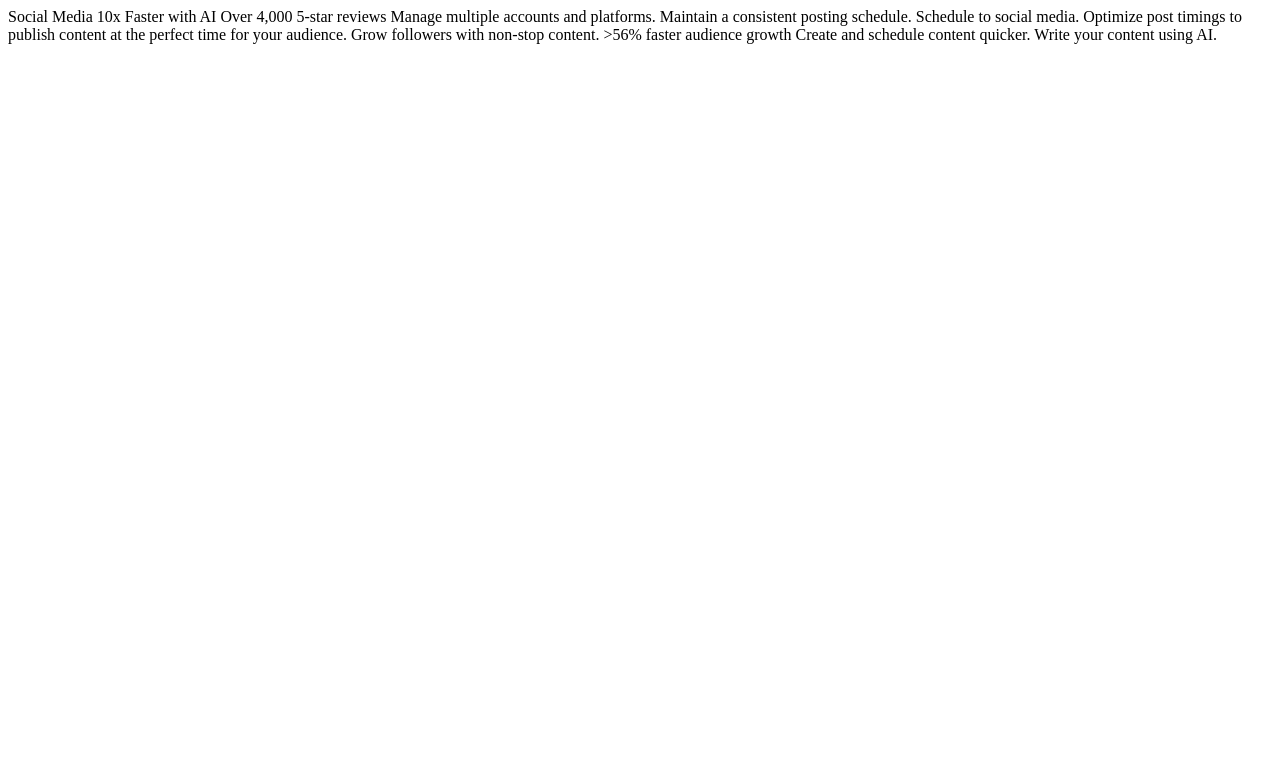
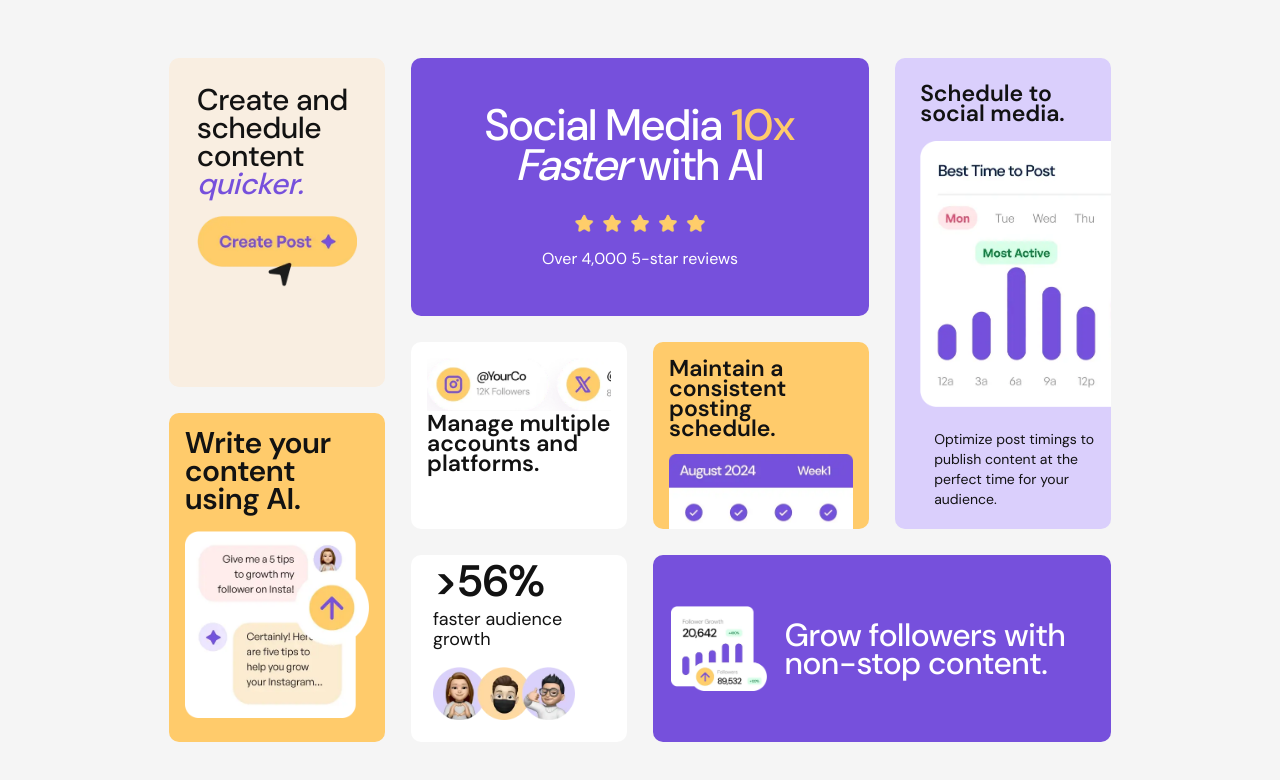
Before and after one commit to csaw101/bento-grid, a website: page src/index.html in a window 1280 px wide. Drawn offline with Linux system fonts and the light colour scheme.

Commit message:
general layout and styles + edits to .gitignore

```diff
--- a/src/index.html
+++ b/src/index.html
@@ -5,21 +5,76 @@
     <meta name="viewport" content="width=device-width, initial-scale=1.0" />
     <!-- displays site properly based on user's device -->
 
-    <link
-      rel="icon"
-      type="image/png"
-      sizes="32x32"
-      href="/favicon-32x32.png"
-    />
+    <link rel="icon" type="image/png" sizes="32x32" href="/favicon-32x32.png" />
+    <link rel="stylesheet" href="styles/theme.css" />
+    <link rel="stylesheet" href="styles/layout.css" />
 
     <title>Frontend Mentor | Bento grid</title>
   </head>
   <body>
-    Social Media 10x Faster with AI Over 4,000 5-star reviews Manage multiple
-    accounts and platforms. Maintain a consistent posting schedule. Schedule to
-    social media. Optimize post timings to publish content at the perfect time
-    for your audience. Grow followers with non-stop content. >56% faster
-    audience growth Create and schedule content quicker. Write your content
-    using AI.
+    <div class="app">
+      <div class="bento-grid">
+        <div class="block block-1">
+          <div class="text-1">
+            Social Media <span class="yellow-500-color">10x</span>
+            <span class="italic">Faster</span> with AI
+          </div>
+          <div class="block-1-image">
+            <img src="./assets/images/illustration-five-stars.webp" />
+          </div>
+          <div class="text-2">Over 4,000 5-star reviews</div>
+        </div>
+        <div class="block block-2">
+          <div class="block-2-image">
+            <img src="assets/images/illustration-multiple-platforms.webp" />
+          </div>
+          <div>Manage multiple accounts and platforms.</div>
+        </div>
+        <div class="block block-3">
+          <div class="text-1">Maintain a consistent posting schedule.</div>
+          <div class="block-3-image">
+            <img src="assets/images/illustration-consistent-schedule.webp" />
+          </div>
+        </div>
+        <div class="block block-4">
+          <div class="text-1">Schedule to social media.</div>
+          <div class="block-4-image">
+            <img src="assets/images/illustration-schedule-posts.webp" />
+          </div>
+          <div class="text-2">
+            Optimize post timings to publish content at the perfect time for
+            your audience.
+          </div>
+        </div>
+        <div class="block block-5">
+          <div class="block-5-image">
+            <img src="assets/images/illustration-grow-followers.webp" />
+          </div>
+          <div class="text-1">Grow followers with non-stop content.</div>
+        </div>
+        <div class="block block-6">
+          <div class="text-1">>56%</div>
+          <div class="text-2">faster audience growth</div>
+          <div class="block-6-image">
+            <img src="assets/images/illustration-audience-growth.webp" />
+          </div>
+        </div>
+        <div class="block block-7">
+          <div class="text-1">
+            Create and schedule content
+            <span class="italic purple-500-color">quicker.</span>
+          </div>
+          <div class="block-7-image">
+            <img src="assets/images/illustration-create-post.webp" />
+          </div>
+        </div>
+        <div class="block block-8">
+          <div class="text-1">Write your content using AI.</div>
+          <div class="block-8-image">
+            <img src="assets/images/illustration-ai-content.webp" />
+          </div>
+        </div>
+      </div>
+    </div>
   </body>
 </html>
--- /dev/null
+++ b/src/styles/layout.css
@@ -0,0 +1,248 @@
+*,
+*::before,
+*::after {
+  box-sizing: border-box;
+}
+
+* {
+  margin: 0;
+  padding: 0;
+}
+
+img {
+  width: 100%;
+  object-fit: contain;
+}
+
+.app {
+  width: 100vw;
+  height: 100%;
+  display: flex;
+  place-items: center;
+  justify-content: center;
+}
+@media (min-width: 768px) {
+  .app {
+    height: 100vh;
+  }
+}
+
+.bento-grid {
+  display: flex;
+  flex-direction: column;
+  gap: 26px;
+  margin: 1em;
+  max-width: 339px;
+  height: fit-content;
+}
+
+@media (min-width: 768px) {
+  .bento-grid {
+    display: grid;
+    grid-template-columns: repeat(4, 9em);
+    grid-template-rows: repeat(10, 2.5em);
+    grid-template-areas:
+      "block-7 block-1 block-1 block-4"
+      "block-7 block-1 block-1 block-4"
+      "block-7 block-1 block-1 block-4"
+      "block-7 block-1 block-1 block-4"
+      "block-7 block-2 block-3 block-4"
+      "block-8 block-2 block-3 block-4"
+      "block-8 block-2 block-3 block-4"
+      "block-8 block-6 block-5 block-5"
+      "block-8 block-6 block-5 block-5"
+      "block-8 block-6 block-5 block-5";
+    max-width: none;
+    margin: 3em;
+  }
+  .block-1 {
+    grid-area: block-1;
+  }
+  .block-2 {
+    grid-area: block-2;
+  }
+  .block-3 {
+    grid-area: block-3;
+  }
+  .block-4 {
+    grid-area: block-4;
+  }
+  .block-5 {
+    grid-area: block-5;
+  }
+  .block-6 {
+    grid-area: block-6;
+  }
+  .block-7 {
+    grid-area: block-7;
+  }
+  .block-8 {
+    grid-area: block-8;
+  }
+}
+@media (min-width: 1024px) {
+  .bento-grid {
+    grid-template-columns: repeat(4, 12em);
+  }
+}
+
+.block {
+  padding: 16px;
+}
+
+.block-1 {
+  padding: 2em;
+  display: flex;
+  flex-direction: column;
+  gap: 10px;
+  place-content: center;
+}
+.block-1-image {
+  margin: auto 2em;
+}
+@media (min-width: 768px) {
+  .block-1 {
+    padding: 3em;
+  }
+  .block-1-image {
+    margin: 1em 3em 0;
+  }
+}
+@media (min-width: 1024px) {
+  .block-1-image {
+    margin: 1em 6em 0;
+  }
+}
+
+@media (min-width: 768px) {
+  .block-2-image img {
+    object-fit: cover;
+    object-position: left;
+    height: 53px;
+  }
+}
+
+.block-3 {
+  display: flex;
+  flex-direction: column;
+  gap: 16px;
+  padding-bottom: 0;
+}
+.block-3 .text-1 {
+  padding-right: 2em;
+}
+.block-3-image {
+  display: flex;
+  padding-right: 4em;
+}
+.block-3-image img {
+  object-fit: cover;
+  height: 141px;
+  object-position: top;
+}
+@media (min-width: 768px) {
+  .block-3-image {
+    padding-right: 0;
+  }
+  .block-3-image img {
+    height: 55px;
+  }
+  .block-3 .text-1 {
+    padding-right: 1em;
+  }
+}
+@media (min-width: 1024px) {
+  .block-3-image img {
+    height: 75px;
+  }
+}
+
+.block-4 .text-1 {
+  margin-right: 1em;
+}
+.block-4 .text-2 {
+  margin: auto 1em;
+}
+@media (min-width: 768px) {
+  .block-4 {
+    padding: 1.4em;
+    padding-right: 0;
+  }
+  .block-4 .text-2 {
+    margin-right: 1em;
+  }
+  .block-4-image img {
+    object-fit: cover;
+    object-position: left;
+    height: 214px;
+  }
+}
+@media (min-width: 1024px) {
+  .block-4-image img {
+    height: 266px;
+  }
+}
+
+.block-5 {
+  display: flex;
+  flex-direction: column;
+  gap: 1em;
+  padding: 1em 3em;
+}
+@media (min-width: 768px) {
+  .block-5 {
+    flex-direction: row;
+    padding: 1em;
+  }
+  .block-5 .text-1 {
+    margin: auto;
+  }
+  .block-5-image img {
+    height: 100%;
+    object-position: left;
+  }
+}
+
+.block-6 {
+  display: flex;
+  flex-direction: column;
+  gap: 1em;
+  padding-left: 22px;
+}
+.block-6-image {
+  margin-right: 6em;
+}
+@media (min-width: 768px) {
+  .block-6-image {
+    margin-right: 2em;
+  }
+}
+
+.block-7 {
+  display: flex;
+  flex-direction: column;
+  gap: 1em;
+  padding: 28px;
+}
+.block-7-image {
+  margin-right: 6em;
+}
+@media (min-width: 768px) {
+  .block-7-image {
+    margin: 0;
+  }
+}
+
+.block-8 {
+  display: flex;
+  flex-direction: column;
+  gap: 1em;
+}
+.block-8-image {
+  padding-right: 5em;
+}
+@media (min-width: 768px) {
+  .block-8-image {
+    padding-right: 0;
+  }
+}
--- /dev/null
+++ b/src/styles/theme.css
@@ -0,0 +1,158 @@
+/**********
+* general *
+**********/
+:root {
+  --purple-100-color: hsl(254, 88%, 90%);
+  --purple-500-color: hsl(256, 67%, 59%);
+  --yellow-100-color: hsl(31, 66%, 93%);
+  --yellow-500-color: hsl(39, 100%, 71%);
+  --white-color: hsl(0, 0%, 100%);
+  --black-color: hsl(0, 0%, 7%);
+  --background-color: #f5f5f5;
+  font-family: "DMSans";
+}
+
+body {
+  font-size: 18px;
+  line-height: 20px;
+}
+
+.app {
+  background-color: var(--background-color);
+}
+
+.yellow-500-color {
+  color: var(--yellow-500-color);
+}
+
+.purple-500-color {
+  color: var(--purple-500-color);
+}
+
+.italic {
+  font-style: italic;
+}
+
+@font-face {
+  font-family: "DMSans";
+  src: url("./../assets/fonts/DMSans-VariableFont_opsz,wght.ttf");
+}
+
+/*******
+* grid *
+*******/
+.block {
+  /* border: solid 1px #000; */
+  border-radius: 10px;
+}
+
+.block-1 {
+  background-color: var(--purple-500-color);
+  color: var(--white-color);
+  text-align: center;
+}
+.block-1 .text-1 {
+  font-size: 44px;
+  font-weight: 500;
+  line-height: 40px;
+}
+@media (min-width: 768px) {
+  .block-1 .text-2 {
+    font-size: 16px;
+  }
+}
+
+.block-2 {
+  background-color: var(--white-color);
+  color: var(--black-color);
+  font-size: 23px;
+  font-weight: 600;
+}
+
+.block-3 {
+  background-color: var(--yellow-500-color);
+  color: var(--black-color);
+  font-size: 23px;
+  font-weight: 600;
+}
+@media (min-width: 768px) {
+  .block-3 .text-1 {
+    /* line-height: 20px; */
+  }
+}
+
+.block-4 {
+  background-color: var(--purple-100-color);
+  color: var(--black-color);
+  text-align: center;
+  display: flex;
+  flex-direction: column;
+  gap: 1em;
+}
+.block-4 .text-1 {
+  font-size: 23px;
+  font-weight: 600;
+  /* line-height: 40px; */
+}
+.block-4 .text-2 {
+  margin: auto 1em;
+}
+@media (min-width: 768px) {
+  .block-4 {
+    text-align: left;
+  }
+  .block-4 .text-1 {
+    /* line-height: 20px; */
+  }
+  .block-4 .text-2 {
+    font-size: 14px;
+  }
+}
+
+.block-5 {
+  background-color: var(--purple-500-color);
+  color: var(--white-color);
+  text-align: center;
+}
+.block-5 .text-1 {
+  font-size: 32px;
+  font-weight: 500;
+  line-height: 28px;
+}
+@media (min-width: 768px) {
+  .block-5 {
+    gap: 1em;
+  }
+  .block-5 .text-1 {
+    text-align: left;
+  }
+}
+
+.block-6 {
+  background-color: var(--white-color);
+  color: var(--black-color);
+}
+.block-6 .text-1 {
+  font-size: 44px;
+  font-weight: 600;
+}
+
+.block-7 {
+  background-color: var(--yellow-100-color);
+  color: var(--black-color);
+}
+.block-7 .text-1 {
+  font-size: 30px;
+  font-weight: 500;
+  line-height: 28px;
+}
+
+.block-8 {
+  background-color: var(--yellow-500-color);
+  color: var(--black-color);
+}
+.block-8 .text-1 {
+  font-size: 30px;
+  font-weight: 600;
+  line-height: 28px;
+}
```
Also changed, not shown: 1 other file.
